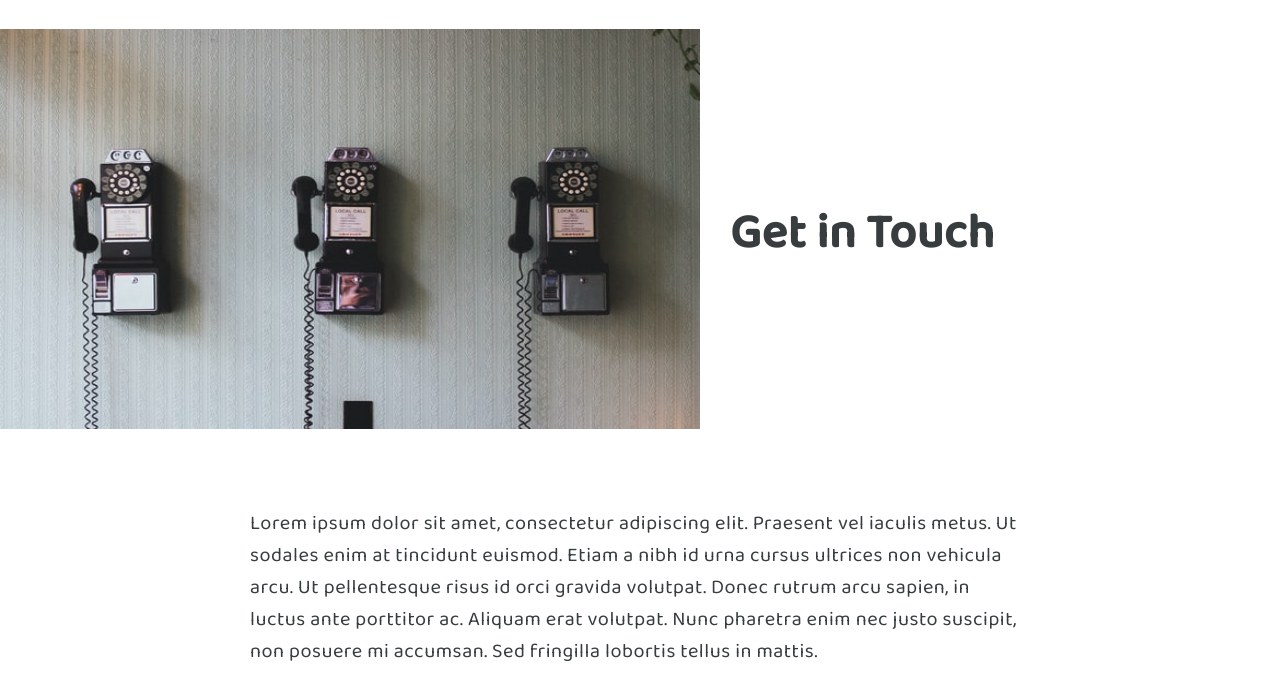
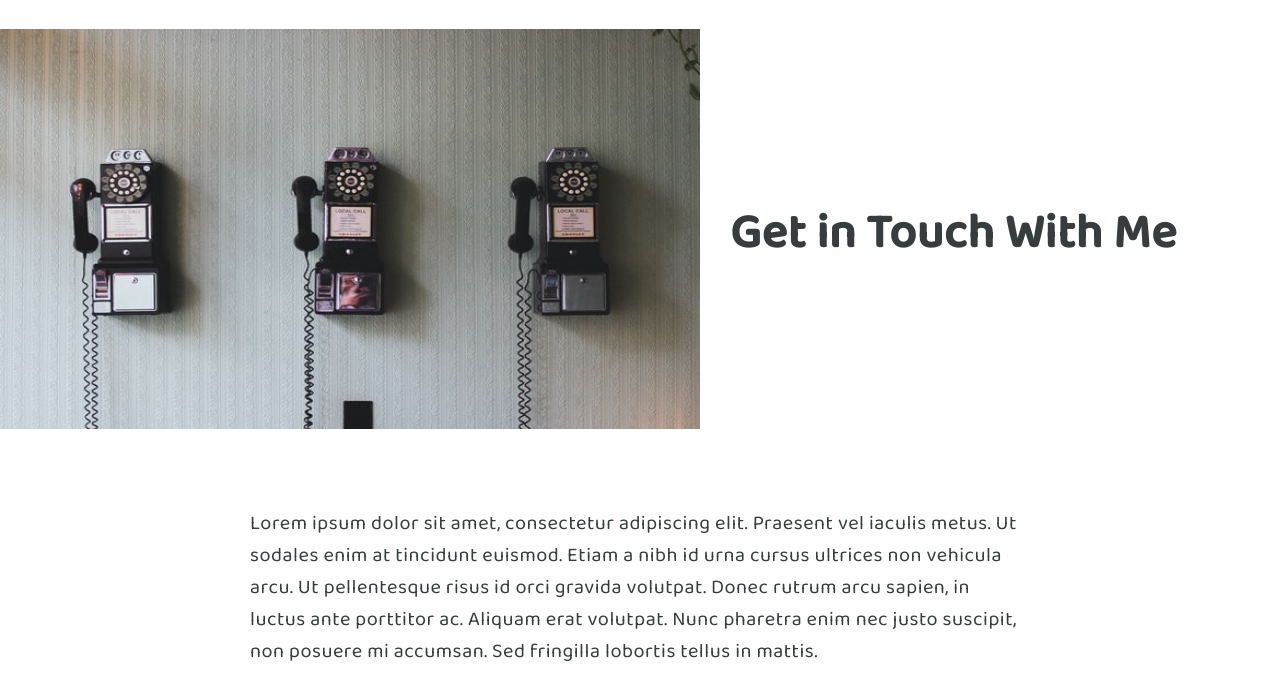
Before and after one commit to mayaasmara/mayaasmara-web, a plain HTML site: page contact/index.html in a window 1280 px wide. Shown: the part 102-800 px from the top of the page. Drawn offline with Linux system fonts and the light colour scheme.

Commit message:
Change featured title

```diff
--- a/contact/index.html
+++ b/contact/index.html
@@ -28,7 +28,7 @@
           />
         </div>
         <div class="featured-section-title">
-          <h1>Get in Touch</h1>
+          <h1>Get in Touch With Me</h1>
         </div>
       </div>
 
```
